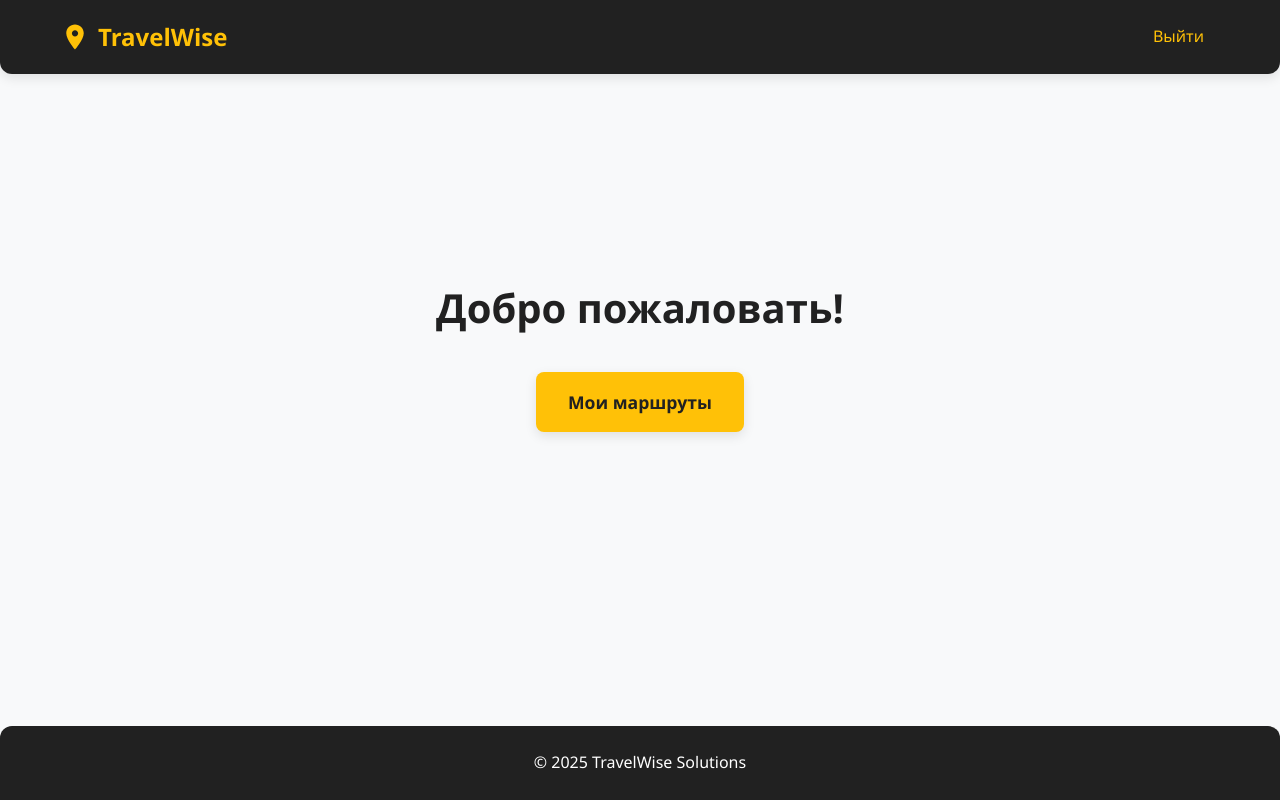
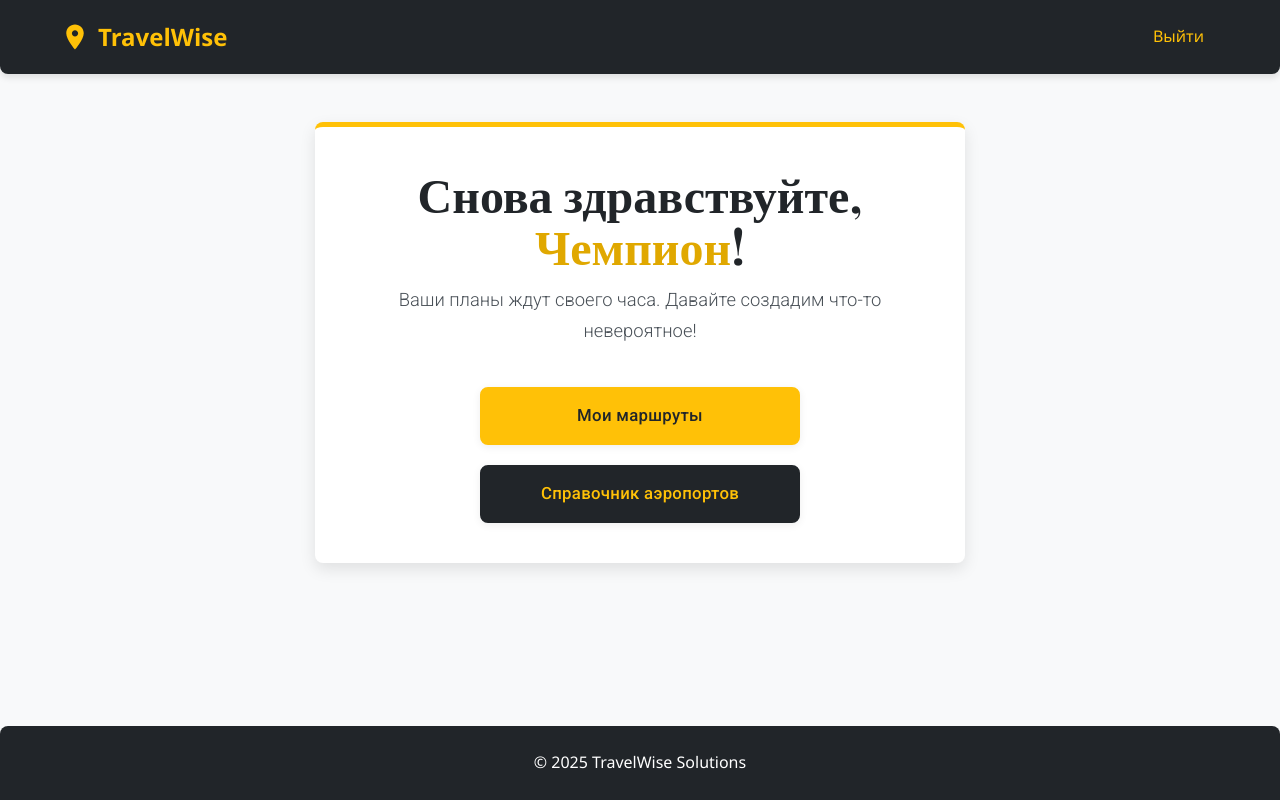
Before and after one commit to Anastasia1V/TravelWise_Solutions, a Django app: page /accounts/welcome/ in a window 1280 px wide. Run offline with Django 5.2, Linux system fonts and the light colour scheme; the visitor is signed in with stand-in values (Sample User, id 1).

Commit message:
сделал красивую начальную страницу

```diff
--- a/accounts/templates/accounts/welcome.html
+++ b/accounts/templates/accounts/welcome.html
@@ -2,60 +2,160 @@
 
 {% block extra_css %}
 <style>
+    @import url('https://fonts.googleapis.com/css2?family=Roboto:wght@300;400;500;700&family=Playfair+Display:wght@700&display=swap');
+
     :root {
-        --primary-yellow: #FFC107;
-        --dark-yellow: #FFA000;
-        --black: #212121;
-        --white: #ffffff;
-        --light-gray: #f5f5f5;
-        --radius-sm: 8px;
-        --radius-md: 12px;
-        --shadow: 0 4px 12px rgba(0, 0, 0, 0.1);
+        /* ВАШИ ЦВЕТА */
+        --main-yellow: #ffc107;
+        --main-yellow-dark: #e0a800;
+        --main-black: #212529;
+
+        /* Дополнительные цвета для фона и текста, можно адаптировать */
+        --text-on-yellow: var(--main-black); /* Черный текст на желтом */
+        --text-on-black: var(--main-yellow); /* Желтый текст на черном (или белый) */
+        --text-on-black-alt: #f8f9fa;   /* Альтернативный белый текст на черном */
+        --color-medium-text: #495057; /* Средний серый для текста */
+        --color-light-background: #f8f9fa; /* Очень светлый фон страницы */
+        --color-card-background: #ffffff;
+        --color-border: #dee2e6;
+
+        --font-main: 'Roboto', sans-serif;
+        --font-display: 'Playfair Display', serif;
+
+        --radius-md: 8px;
+        --shadow-subtle: 0 2px 8px rgba(0, 0, 0, 0.07);
+        --shadow-strong: 0 6px 16px rgba(0, 0, 0, 0.1);
     }
 
+    /* Стили PyCharm body ... (если нужно, но лучше, если base.html это делает) */
+    /*
+    body {
+        font-family: var(--font-main);
+        background-color: var(--color-light-background);
+        color: var(--main-black);
+        margin: 0;
+        display: flex;
+        justify-content: center;
+        align-items: center;
+        min-height: 100vh;
+    }
+    */
+
     .welcome-container {
+        background-color: var(--color-card-background);
+        border-radius: var(--radius-md);
+        box-shadow: var(--shadow-strong);
+        padding: 2.5rem 2rem;
+        width: 90%;
+        max-width: 650px;
+        margin: 3rem auto;
+        text-align: center;
+        animation: fadeInScale 0.8s ease-out;
+        border-top: 5px solid var(--main-yellow); /* Акцентная полоса сверху */
+    }
+
+    @keyframes fadeInScale {
+        from { opacity: 0; transform: translateY(15px) scale(0.98); }
+        to { opacity: 1; transform: translateY(0) scale(1); }
+    }
+
+    .welcome-container h1 {
+        font-family: var(--font-display);
+        font-size: 3rem;
+        font-weight: 700;
+        color: var(--main-black); /* Используем ваш черный */
+        margin-bottom: 0.75rem;
+        line-height: 1.1;
+    }
+
+    .welcome-container .username {
+        color: var(--main-yellow-dark); /* Имя пользователя - вашим темно-желтым */
+    }
+
+    .welcome-container p.subtitle {
+        font-family: var(--font-main);
+        font-size: 1.15rem;
+        font-weight: 300;
+        color: var(--color-medium-text);
+        margin-bottom: 2.5rem;
+        line-height: 1.7;
+    }
+
+    .actions-group {
         display: flex;
         flex-direction: column;
-        align-items: center;
-        justify-content: center;
-        min-height: 70vh;
-        text-align: center;
-        padding: 2rem;
+        gap: 1.25rem;
+        width: 100%;
+        max-width: 320px;
+        margin-left: auto;
+        margin-right: auto;
     }
 
-    h1 {
-        color: var(--black);
-        font-size: 2.5rem;
-        margin-bottom: 2rem;
-        font-weight: 600;
+    .action-btn {
+        font-family: var(--font-main);
+        display: inline-block;
+        padding: 0.85rem 1.5rem;
+        border: 2px solid transparent;
+        border-radius: var(--radius-md);
+        font-size: 1.05rem;
+        font-weight: 500;
+        text-decoration: none;
+        text-align: center;
+        cursor: pointer;
+        transition: all 0.25s ease-in-out;
+        box-shadow: var(--shadow-subtle);
+        letter-spacing: 0.3px;
+    }
+     .action-btn:focus-visible { /* Для доступности при навигации с клавиатуры */
+        outline: 2px solid var(--main-yellow-dark);
+        outline-offset: 3px;
     }
 
-    .routes-link {
-        display: inline-block;
-        padding: 1rem 2rem;
-        background-color: var(--primary-yellow);
-        color: var(--black);
-        text-decoration: none;
-        border-radius: var(--radius-sm);
-        font-size: 1.1rem;
-        font-weight: 600;
-        transition: all 0.3s ease;
-        box-shadow: var(--shadow);
+
+    .btn-routes { /* Для кнопки "Мои маршруты" */
+        background-color: var(--main-yellow);
+        color: var(--text-on-yellow); /* Черный текст */
+        border-color: var(--main-yellow);
     }
 
-    .routes-link:hover {
-        background-color: var(--dark-yellow);
-        transform: translateY(-3px);
-        box-shadow: 0 6px 16px rgba(0, 0, 0, 0.15);
+    .btn-routes:hover {
+        background-color: var(--main-yellow-dark);
+        border-color: var(--main-yellow-dark);
+        color: var(--text-on-yellow);
+        transform: translateY(-2px);
+        box-shadow: var(--shadow-strong);
     }
 
+    .btn-airports { /* Для кнопки "Справочник аэропортов" */
+        background-color: var(--main-black);
+        color: var(--main-yellow); /* Желтый текст на черном */
+        border-color: var(--main-black);
+    }
+
+    .btn-airports:hover {
+        background-color: #3a3f44; /* Чуть светлее ваш черный для ховера */
+        border-color: #3a3f44;
+        color: var(--main-yellow-dark); /* Темно-желтый для ховера на тексте */
+        transform: translateY(-2px);
+        box-shadow: var(--shadow-strong);
+    }
+
+    /* Адаптивность */
     @media (max-width: 768px) {
-        h1 {
-            font-size: 2rem;
+        .welcome-container {
+            padding: 2rem 1rem;
+            margin: 2rem 1rem;
+            border-top-width: 4px; /* Чуть тоньше полоска */
         }
-
-        .routes-link {
-            padding: 0.8rem 1.5rem;
+        .welcome-container h1 {
+            font-size: 2.4rem;
+        }
+        .welcome-container p.subtitle {
+            font-size: 1rem;
+        }
+        .action-btn {
+            padding: 0.8rem 1.2rem;
+            font-size: 1rem;
         }
     }
 </style>
@@ -63,7 +163,12 @@
 
 {% block content %}
 <div class="welcome-container">
-    <h1>Добро пожаловать!</h1>
-    <a href="{% url 'routes:my_routes' %}" class="routes-link">Мои маршруты</a>
+    <h1>Снова здравствуйте, <span class="username">{{ user.username|default:"Чемпион" }}</span>!</h1>
+    <p class="subtitle">Ваши планы ждут своего часа. Давайте создадим что-то невероятное!</p>
+
+    <div class="actions-group">
+        <a href="{% url 'routes:my_routes' %}" class="action-btn btn-routes">Мои маршруты</a>
+        <a href="{% url 'airports:find_airport' %}" class="action-btn btn-airports">Справочник аэропортов</a>
+    </div>
 </div>
 {% endblock %}
```
